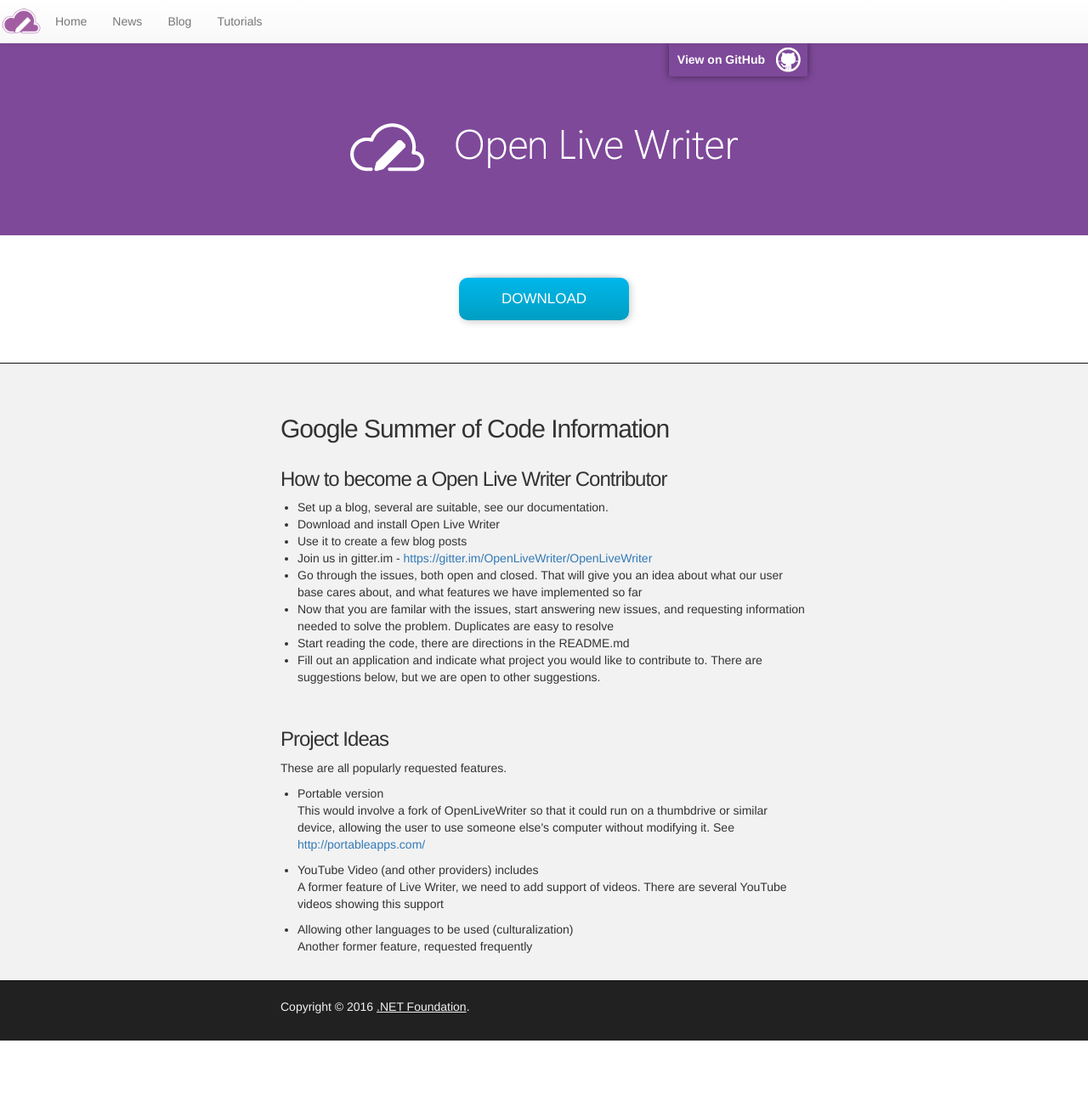
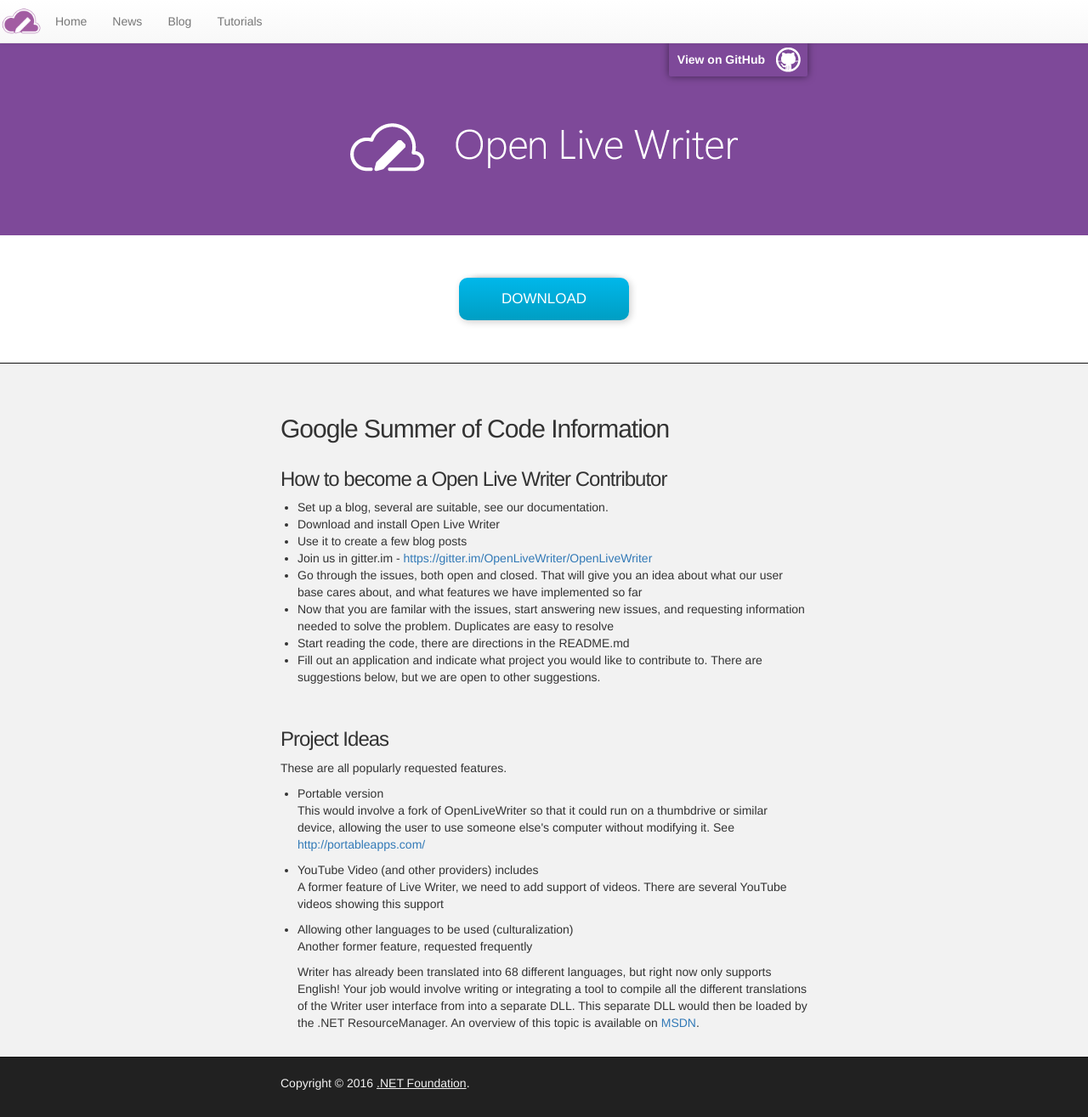
Before and after one commit to OpenLiveWriter/OpenLiveWriter.Github.io, a Jekyll site: the page built from GSoC/index.html, in a window 1280 px wide and 1315 px high. Shown: the whole window at 85% size. Built offline with Jekyll 4.4.1, drawn with Linux system fonts in a browser that asks for light colours.

Commit message:
Update index.html

```diff
--- a/GSoC/index.html
+++ b/GSoC/index.html
@@ -47,5 +47,6 @@
 </li>
 <li>Allowing other languages to be used (culturalization)
     <p>Another former feature, requested frequently</p>
+    <p>Writer has already been translated into 68 different languages, but right now only supports English! Your job would involve writing or integrating a tool to compile all the different translations of the Writer user interface from into a separate DLL. This separate DLL would then be loaded by the .NET ResourceManager. An overview of this topic is available on <a href="https://msdn.microsoft.com/en-us/library/system.resources.resourcemanager(v=vs.110).aspx">MSDN</a>.</p>
 </li>
 </ul>
```
